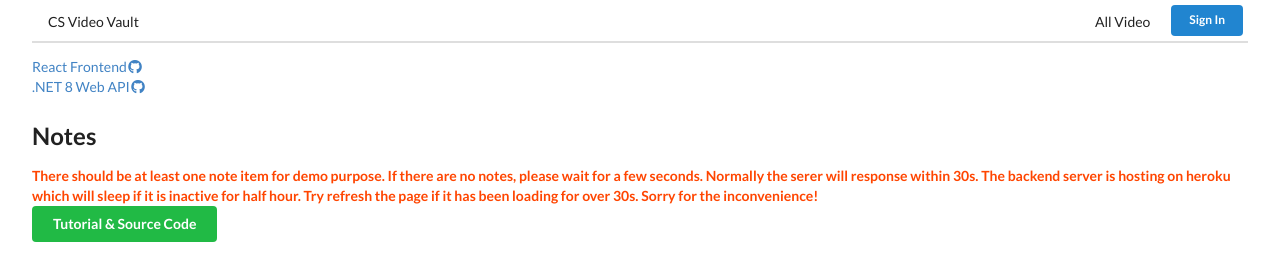
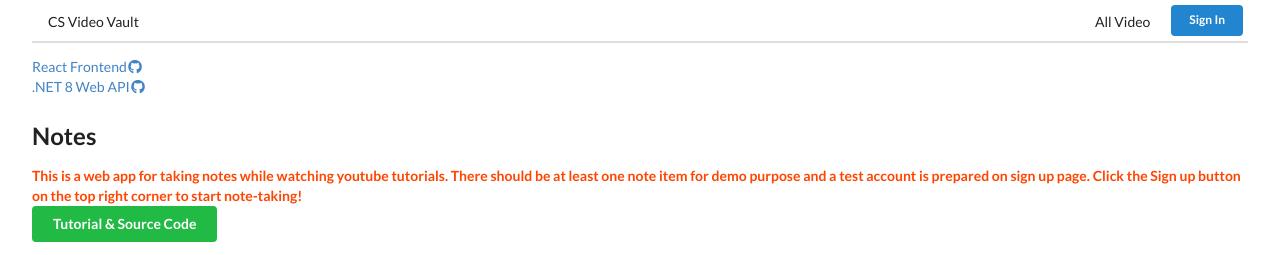
Before and after one commit to leonwongdev/youtube-notes-react, a React (Create React App) app: page / in a window 1280 px wide. Shown: the top 255 px of the page. Built offline with nearby package versions, Linux system fonts and the light colour scheme; no server answers.

Commit message:
Minor update on intro

```diff
--- a/src/components/notes/NoteList.js
+++ b/src/components/notes/NoteList.js
@@ -193,11 +193,10 @@ class NoteList extends React.Component {
 
         <h2>Notes</h2>
         <strong style={{ color: "orangered" }}>
-          There should be at least one note item for demo purpose. If there are
-          no notes, please wait for a few seconds. Normally the serer will
-          response within 30s. The backend server is hosting on heroku which
-          will sleep if it is inactive for half hour. Try refresh the page if it
-          has been loading for over 30s. Sorry for the inconvenience!
+          This is a web app for taking notes while watching youtube tutorials.
+          There should be at least one note item for demo purpose and a test
+          account is prepared on sign up page. Click the Sign up button on the
+          top right corner to start note-taking!
         </strong>
         {this.renderTutorialButton()}
         <div className="ui celled list">{this.renderList()}</div>
```
